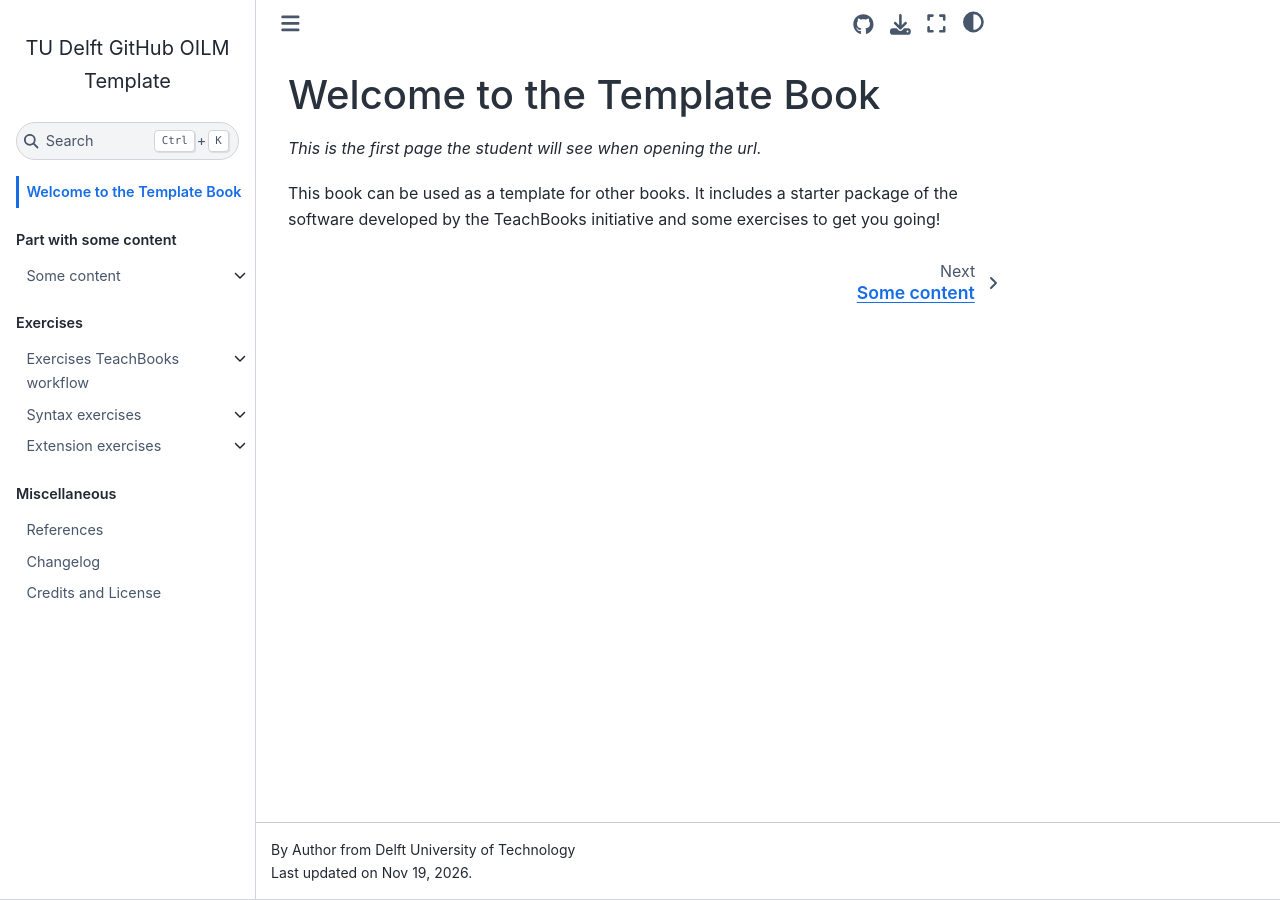
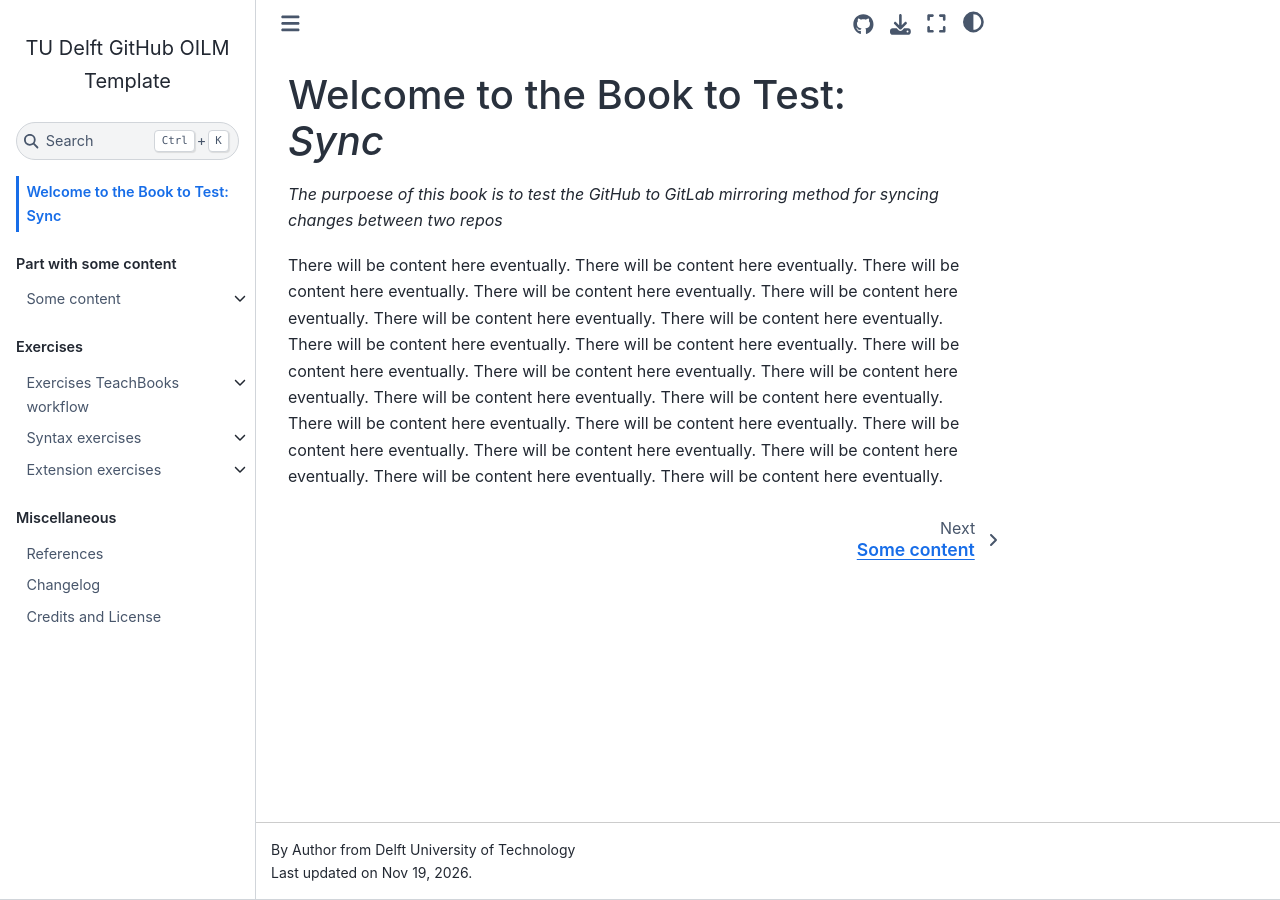
Before and after one commit to RBS-tud/TB-book-to-test-sync, a Jupyter Book: the page built from book/intro.md, in a window 1280 px wide. Built offline with Jupyter Book 1.0.4 settings and Sphinx 7.4.7 and the Sphinx Book theme 1.1.4, drawn with Linux system fonts in a browser that asks for light colours; comment, search, counter and statistics services are not loaded.

Commit message:
Update intro.md

```diff
--- a/book/intro.md
+++ b/book/intro.md
@@ -1,6 +1,6 @@
 (intro)=
-# Welcome to the Template Book
+# Welcome to the Book to Test: _Sync_
 
-_This is the first page the student will see when opening the url._
+_The purpoese of this book is to test the GitHub to GitLab mirroring method for syncing changes between two repos_
 
-This book can be used as a template for other books. It includes a starter package of the software developed by the TeachBooks initiative and some exercises to get you going!
+There will be content here eventually. There will be content here eventually. There will be content here eventually. There will be content here eventually. There will be content here eventually. There will be content here eventually. There will be content here eventually. There will be content here eventually. There will be content here eventually. There will be content here eventually. There will be content here eventually. There will be content here eventually. There will be content here eventually. There will be content here eventually. There will be content here eventually. There will be content here eventually. There will be content here eventually. There will be content here eventually. There will be content here eventually. There will be content here eventually. There will be content here eventually.
```
